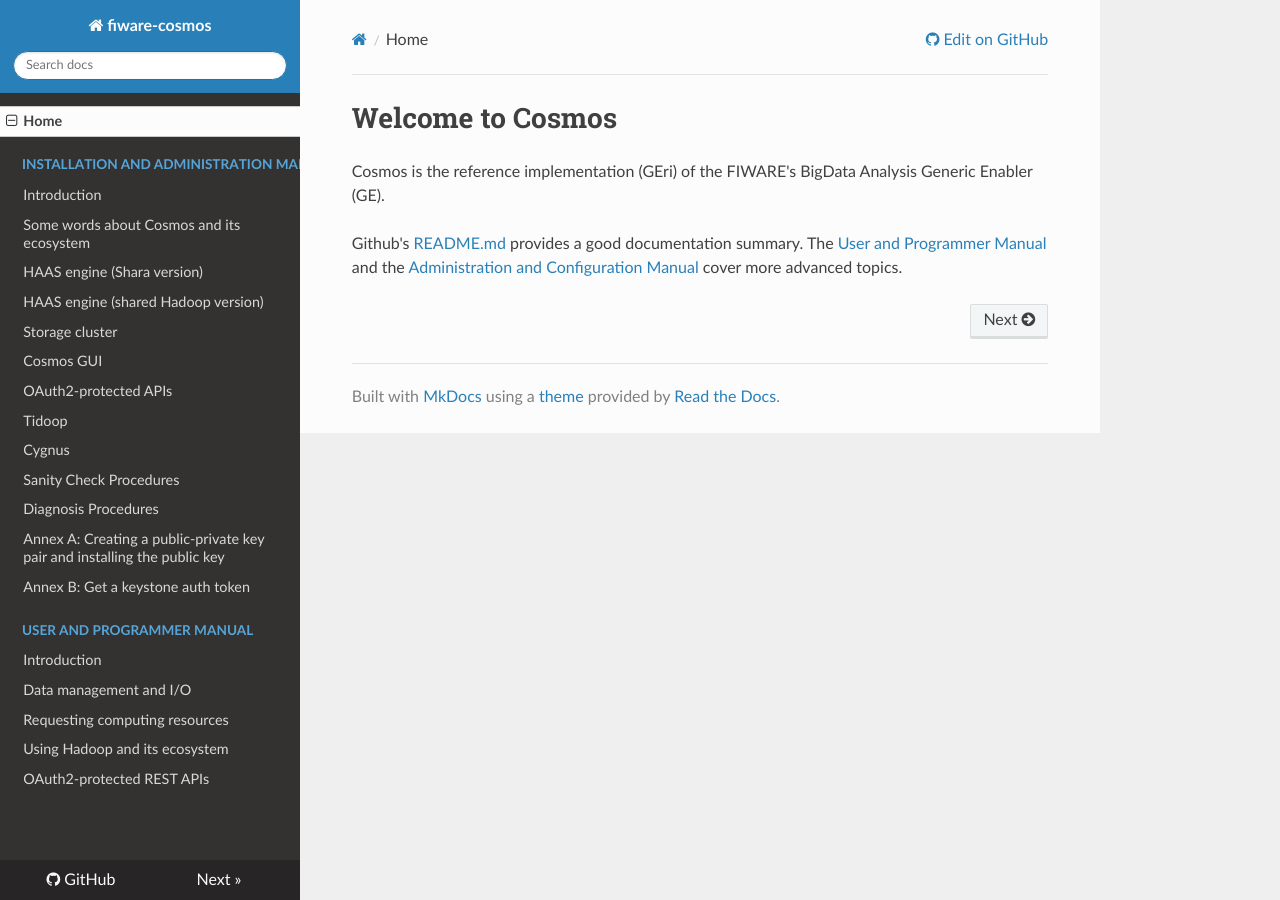
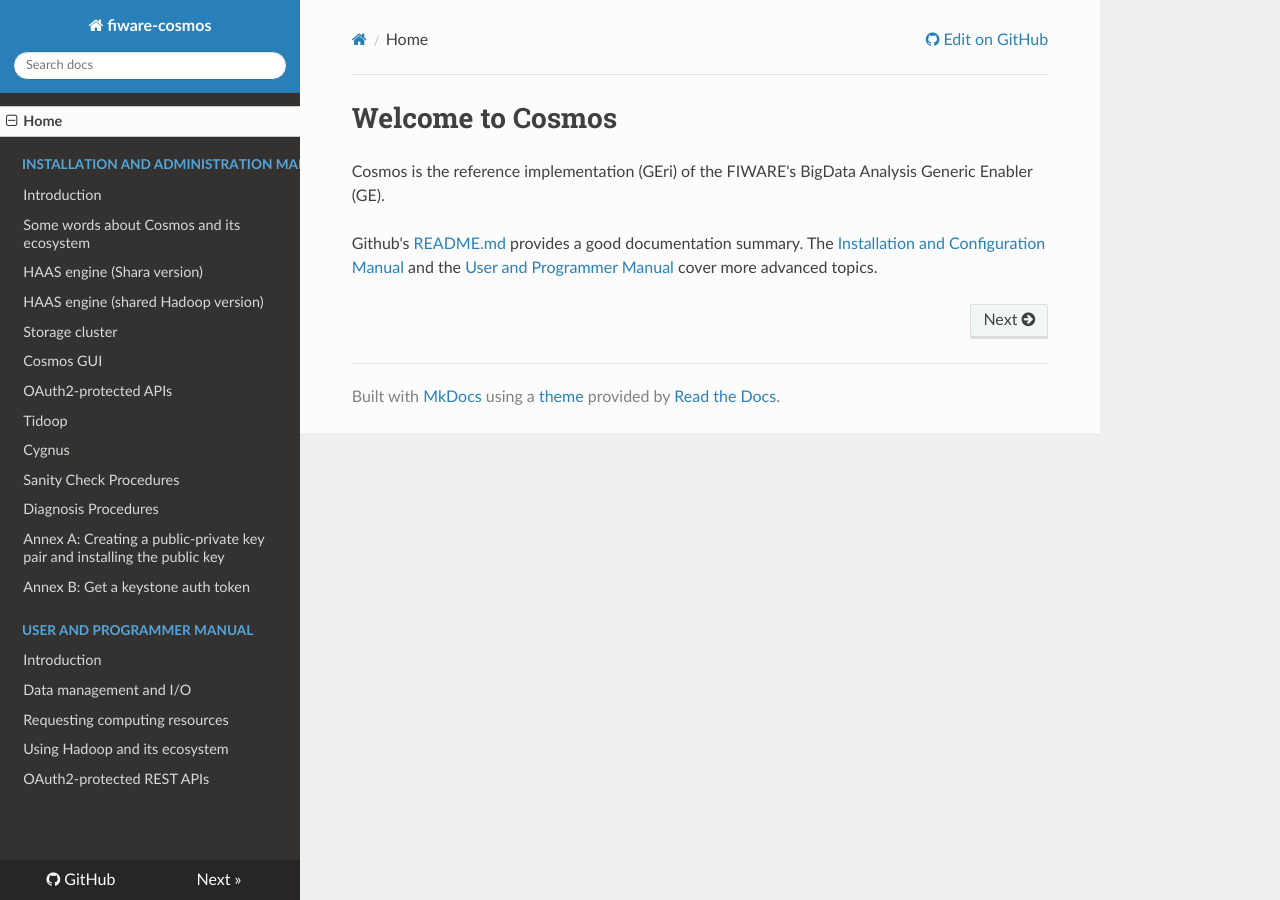
Before and after one commit to telefonicaid/fiware-cosmos, an MkDocs documentation site: the page built from doc/manuals/index.md, in a window 1280 px wide. Built offline with MkDocs 1.6.1, drawn with Linux system fonts in a browser that asks for light colours; nearby versions of some CDN libraries; old or Windows-style settings are respelled for this version of MkDocs; a style sheet for code colours, icons or effects is not loaded.

Commit message:
FIX wrong link in the doc

```diff
--- a/doc/manuals/index.md
+++ b/doc/manuals/index.md
@@ -2,4 +2,4 @@
 
 Cosmos is the reference implementation (GEri) of the FIWARE's BigData Analysis Generic Enabler (GE).
 
-Github's [README.md](https://github.com/telefonicaid/fiware-cosmos/blob/develop/README.md) provides a good documentation summary. The [User and Programmer Manual](./user_and_programmer_manual/introduction.md) and the [Administration and Configuration Manual](./administration_and_configuration_manual/introduction.md) cover more advanced topics.
+Github's [README.md](https://github.com/telefonicaid/fiware-cosmos/blob/develop/README.md) provides a good documentation summary. The [Installation and Configuration Manual](./installation_and_administration_manual/introduction.md)  and the [User and Programmer Manual](./user_and_programmer_manual/introduction.md) cover more advanced topics.
```
Also changed, not shown: 1 other file.
